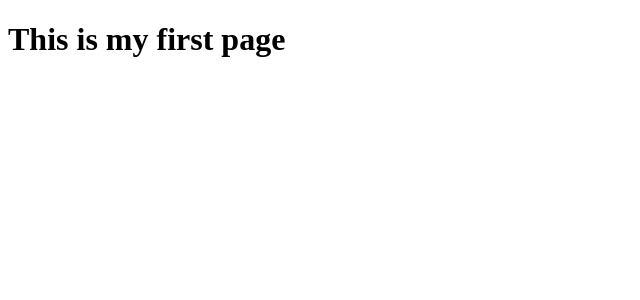
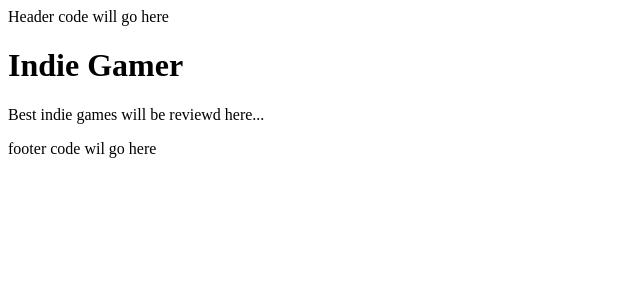
Before and after one commit to rishulpu1/next-reviews, a Next.js app: page / in a window 1280 px wide. Shown: the top 300 px of the page, without its empty margins (0-640 px from the left). Built offline with nearby package versions, Linux system fonts and the light colour scheme.

Commit message:
created inner pages

```diff
--- a/app/layout.jsx
+++ b/app/layout.jsx
@@ -1,7 +1,11 @@
 export default function rootLayout({ children }) {
   return (
     <html lang="en">
-      <body>{children}</body>
+      <body>
+        <header>Header code will go here</header>
+        <main>{children}</main>
+        <footer>footer code wil go here</footer>
+      </body>
     </html>
   );
 }
--- a/app/page.jsx
+++ b/app/page.jsx
@@ -1,3 +1,8 @@
 export default function homePage() {
-  return <h1>This is my first page</h1>;
+  return (
+    <>
+      <h1>Indie Gamer</h1>
+      <p>Best indie games will be reviewd here...</p>
+    </>
+  );
 }
```
Also changed, not shown: app/reviews/page.jsx (added, +8 -0 lines), app/reviews/stardew-valley/page.jsx (added, +8 -0 lines).
